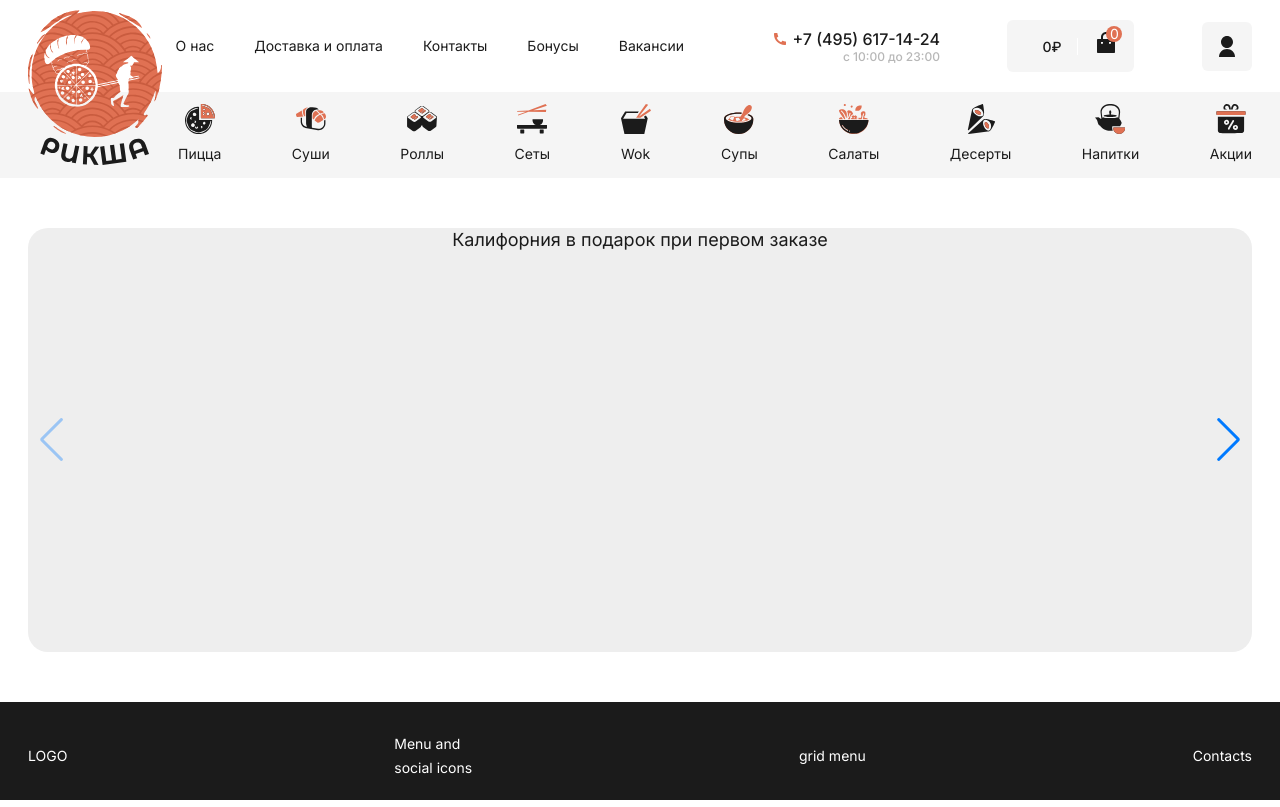
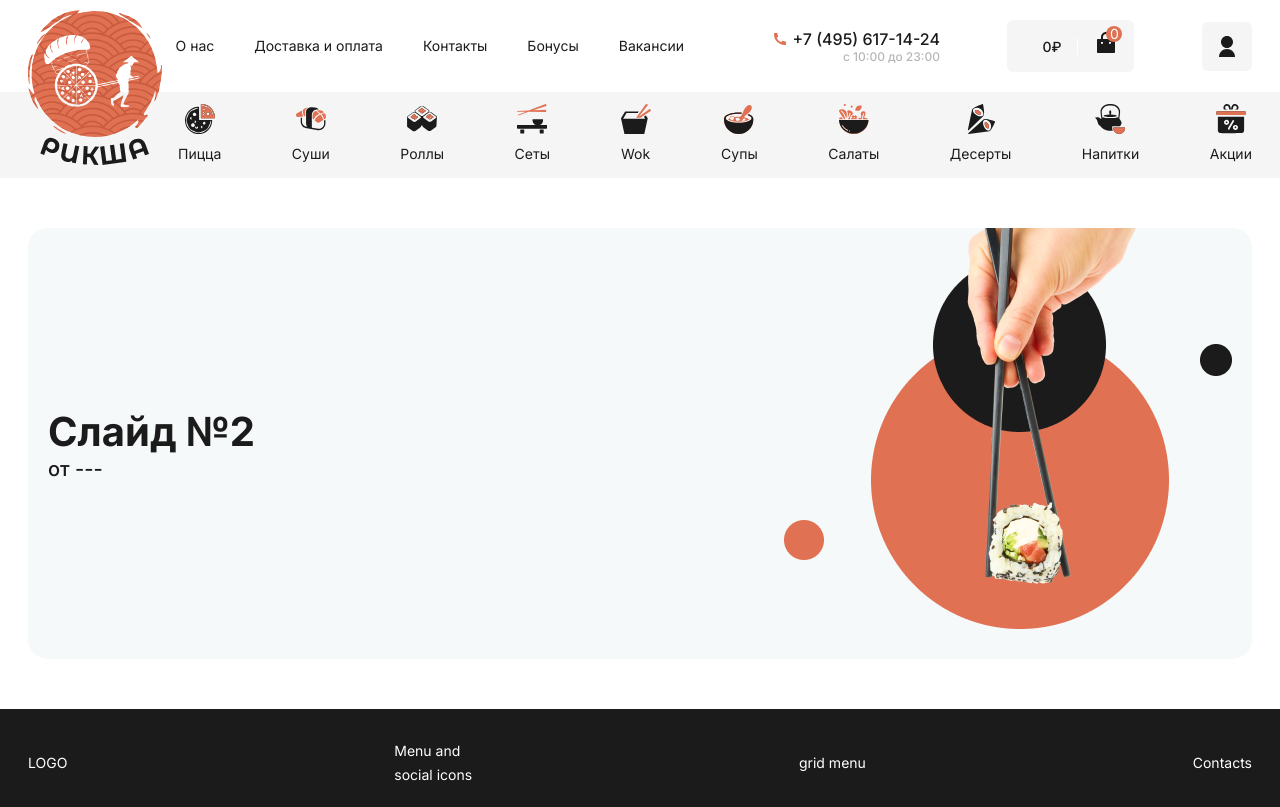
Before and after one commit to DoccHik/Riksha, a React (Create React App) app: page / in a window 1280 px wide. Built offline with nearby package versions, Linux system fonts and the light colour scheme.

Commit message:
Добавлена верстка слайдера

```diff
--- a/src/Components/Slider/Slider.jsx
+++ b/src/Components/Slider/Slider.jsx
@@ -8,7 +8,7 @@ import { Swiper, SwiperSlide } from "swiper/react";
 import "swiper/scss";
 import "swiper/scss/navigation";
 import "swiper/scss/pagination";
-import { Navigation } from "swiper";
+import { Autoplay, Keyboard, Navigation } from "swiper";
 import { swiperSlides } from "../../data/dataProject";
 
 const Slider = () => {
@@ -16,18 +16,33 @@ const Slider = () => {
     <>
       <Swiper
         className={styles["swiper"]}
-        modules={[Navigation]}
         spaceBetween={20}
         slidesPerView={1}
-        navigation={true}
+        // navigation={true}
         pagination={{ clickable: true }}
         scrollbar={{ draggable: true }}
+        autoplay={{
+          delay: 5000,
+          disableOnInteraction: false,
+        }}
+        cssMode={true}
+        // keyboard={true}
+        // mousewheel={true}
+        modules={[Navigation, Autoplay]}
         // onSlideChange={() => console.log("slide change")}
         // onSwiper={(swiper) => console.log(swiper)}
       >
         {swiperSlides.map((slide) => (
           <SwiperSlide className={styles["swiper-slide"]}>
-            {slide.title}
+            <div className={styles["slide-wrapper"]}>
+              <div>
+                <h1>{slide.title}</h1>
+                <p>{slide.description}</p>
+              </div>
+              <div>
+                <img src={slide.imageURL} alt="" />
+              </div>
+            </div>
           </SwiperSlide>
         ))}
       </Swiper>
--- a/src/data/dataProject.js
+++ b/src/data/dataProject.js
@@ -9,6 +9,7 @@ import DessertIcon from "../assets/icons/components/DessertIcon";
 import DrinksIcon from "../assets/icons/components/DrinksIcon";
 import SaleIcon from "../assets/icons/components/SaleIcon";
 import BurgerMenuIcon from "../assets/icons/components/BurgerMenuIcon";
+import SliderImage from "../assets/images/slider-img.png";
 
 export const headerTopLinks = [
   {
@@ -108,15 +109,18 @@ export const swiperSlides = [
     id: 1,
     title: "Калифорния в подарок при первом заказе",
     description: "от 1500 ₽ ",
+    imageURL: SliderImage,
   },
   {
-    id: 2,
+    id: 1,
     title: "Слайд №2",
-    description: "от 1500 ₽ ",
+    description: "от ---",
+    imageURL: SliderImage,
   },
   {
-    id: 3,
+    id: 1,
     title: "Слайд №3",
-    description: "от 1500 ₽ ",
+    description: "от ---",
+    imageURL: SliderImage,
   },
 ];
--- a/src/styles/global.css
+++ b/src/styles/global.css
@@ -29,3 +29,15 @@ body {
   margin: 0 auto;
   padding: 0 15px;
 }
+
+.swiper-button-prev::after {
+  background-color: #fff;
+  font-size: 10px;
+}
+.swiper-button-next::after {
+  background-color: #fff;
+  font-size: 15px;
+  border-radius: 50%;
+  width: 80px;
+  height: 80px;
+}
--- a/src/styles/modules/Slider.module.scss
+++ b/src/styles/modules/Slider.module.scss
@@ -4,9 +4,41 @@
 }
 
 .swiper-slide {
-  text-align: center;
-  font-size: 18px;
-  background-color: #eee;
+  padding: 0px 20px;
+  background-color: #f5f9fa;
   min-height: 424px;
   border-radius: 20px;
+  display: flex;
+  justify-content: space-between;
+  align-items: center;
+  h1 {
+    font-style: normal;
+    font-weight: 700;
+    font-size: 40px;
+    line-height: 51px;
+  }
+  p {
+    font-weight: 500;
+    font-size: 20px;
+    line-height: 25px;
+  }
+  img {
+    // max-width: 40%;
+  }
 }
+
+.slide {
+  &-wrapper {
+    display: flex;
+    align-items: center;
+    justify-content: space-between;
+  }
+}
+
+// .swiper-button-next {
+//   &::after {
+//     content: "";
+//     background-color: #fff;
+//     width: 100px;
+//   }
+// }
```
Also changed, not shown: src/assets/images/slider-img.png (added).
